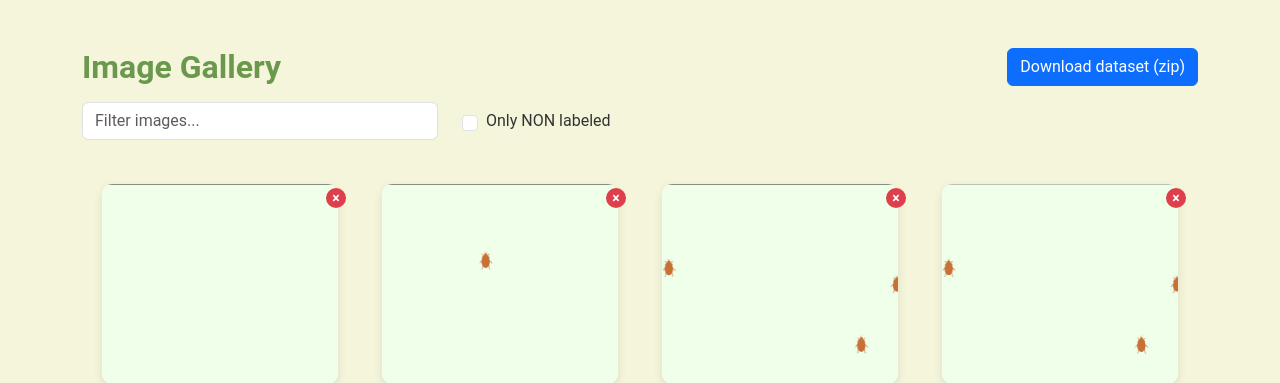
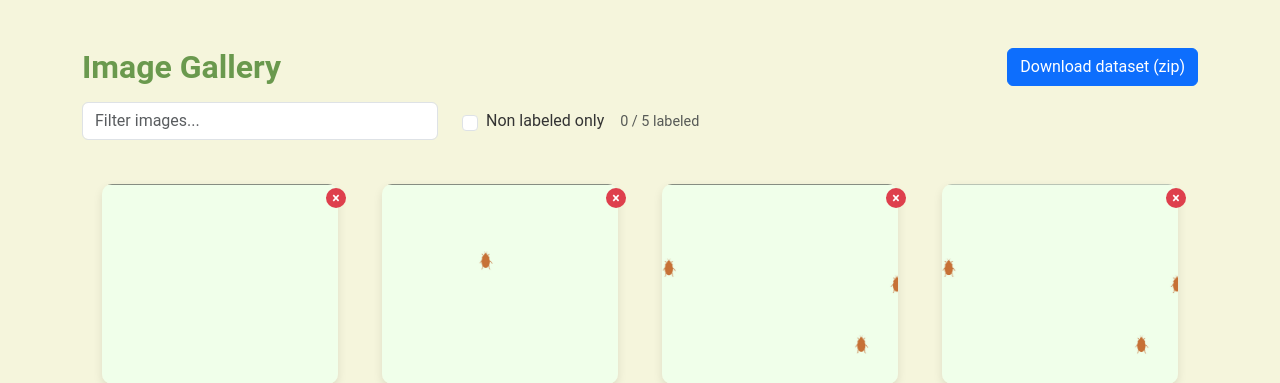
Before and after one commit to bettisfr/ant-cloud, a Flask app: page /gallery in a window 1280 px wide. Shown: the part 58-441 px from the top of the page. Run offline with Flask 3, Linux system fonts and the light colour scheme; some libraries are stand-ins or nearby versions.

Commit message:
Add labeled image counter and improve UI feedback in the gallery
Introduce a labeled/unlabeled image counter to the gallery filter bar for better user feedback. Update JavaScript to fetch and display labeling stats. Adjust HTML structure to integrate the counter seamlessly with existing filters.

```diff
--- a/static/script.js
+++ b/static/script.js
@@ -22,20 +22,38 @@ function loadGalleryImages() {
     }
 
     fetch(url)
-        .then(response => response.json())
-        .then(images => {
-            console.log("Fetched images:", images);
+    .then(response => response.json())
+    .then(images => {
 
-            // server already sorts by timestamp; keep your filename sort if you like
-            images.sort((a, b) => b.filename.localeCompare(a.filename));
+        // --- NEW: compute labeled stats BEFORE filters ---
+        // To get true totals, we must fetch all images (unfiltered)
+        return fetch('/get-images')
+            .then(res => res.json())
+            .then(allImages => {
+                const total = allImages.length;
+                const labeled = allImages.filter(img => img.is_labeled).length;
 
-            gallery.innerHTML = ""; // Clear gallery
+                const counter = document.getElementById('labeledCounter');
+                if (counter) {
+                    counter.textContent = `${labeled} / ${total} labeled`;
+                }
 
-            images.forEach(imageData => {
-                addImageToGallery(imageData, false); // Add image without real-time effect
+                return images;  // pass original filtered list through
             });
-        })
-        .catch(error => console.error('Error fetching images:', error));
+    })
+
+    .then(images => {
+        console.log("Fetched images (filtered):", images);
+
+        images.sort((a, b) => b.filename.localeCompare(a.filename));
+
+        gallery.innerHTML = "";
+
+        images.forEach(imageData => {
+            addImageToGallery(imageData, false);
+        });
+    })
+
 }
 
 
--- a/templates/gallery.html
+++ b/templates/gallery.html
@@ -48,16 +48,22 @@
                     placeholder="Filter images..."
             >
         </div>
-        <div class="col-md-3 d-flex align-items-center">
+        <div class="col-md-5 d-flex align-items-center">
             <input
                     type="checkbox"
                     id="onlyLabeledCheckbox"
                     class="form-check-input me-2"
             >
-            <label for="onlyLabeledCheckbox" class="form-check-label">
-                Only NON labeled
+            <label for="onlyLabeledCheckbox" class="form-check-label me-3">
+                Non labeled only
             </label>
+
+            <!-- NEW: labeled counter -->
+            <span id="labeledCounter" class="text-muted" style="font-size:0.9em;">
+        0 / 0 labeled
+    </span>
         </div>
+
     </div>
     <!-- END FILTER BAR -->
 
```
Lines whose indentation alone changed are shown as unchanged.
